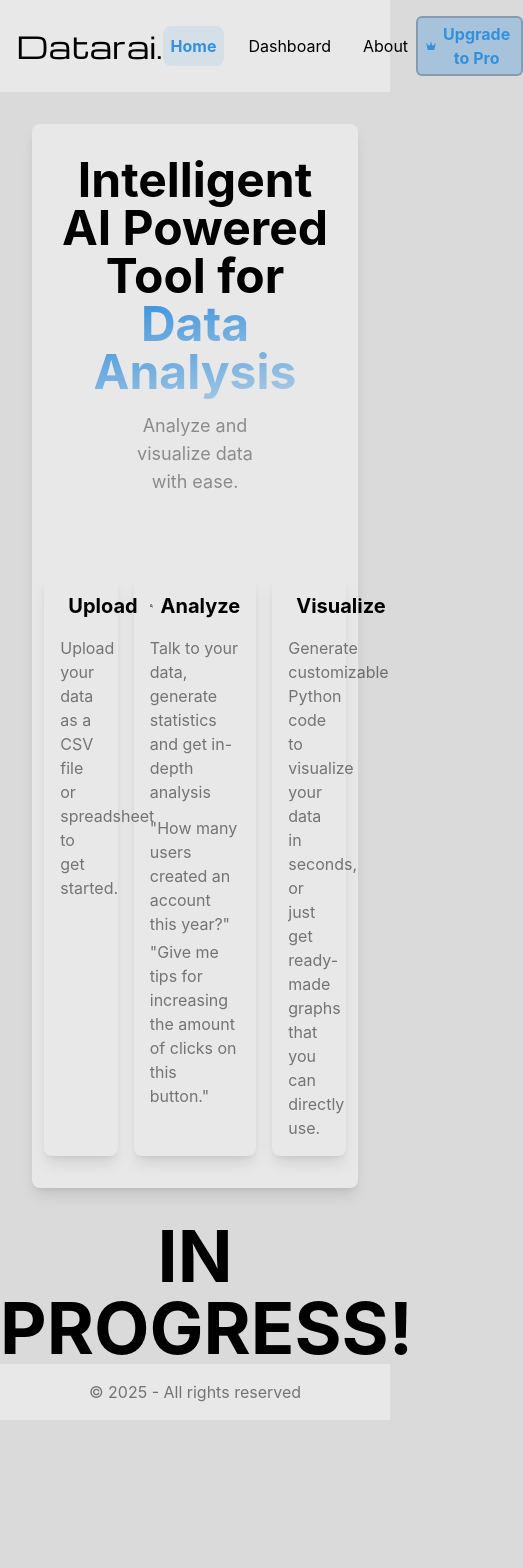
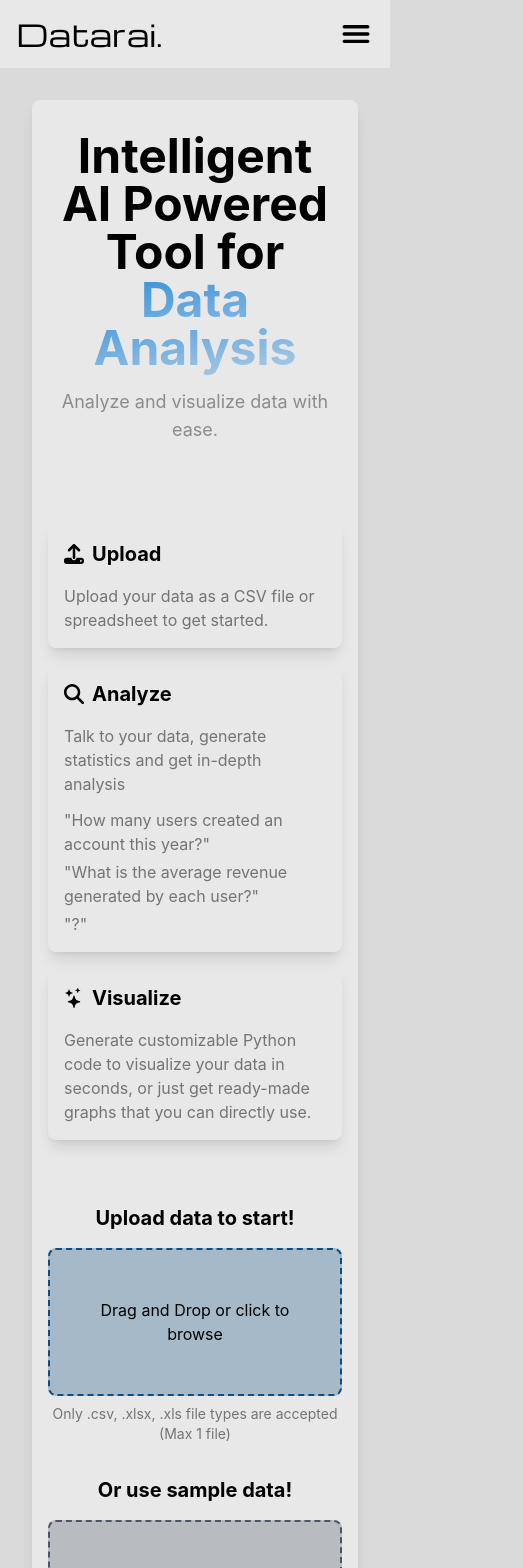
Before and after one commit to datarai-org/Datarai, a React (Vite) app: page / in a window 390 px wide. Shown: the top 1568 px of the page, 523 px wide, since content can reach past the window. Before the commit the page ends 1420 px from the top, so only its background shows below. Built offline with nearby package versions, Linux system fonts and the light colour scheme.

Commit message:
added file frontend and made site more responsive

```diff
--- a/package.json
+++ b/package.json
@@ -14,6 +14,7 @@
     "firebase": "^11.3.1",
     "react": "^19.0.0",
     "react-dom": "^19.0.0",
+    "react-dropzone": "^14.3.5",
     "react-icons": "^5.4.0",
     "tailwindcss": "^4.0.6"
   },
--- a/src/components/Footer.jsx
+++ b/src/components/Footer.jsx
@@ -4,6 +4,7 @@ const Footer = () => {
     return (
         <footer className="bg-section-base text-center p-4">
             <p className="text-black/50">© 2025 - All rights reserved</p>
+            <p className="text-black/50 text-sm">Created by <a href="https://apatel.xyz" className="text-info" target="none"><u>Aditya Patel</u></a></p>
         </footer>
     )
 }
--- a/src/components/NavBar.jsx
+++ b/src/components/NavBar.jsx
@@ -1,16 +1,29 @@
 import React from "react";
 import { FaCrown } from "react-icons/fa6";
+import { IoMenu, IoCloseOutline } from "react-icons/io5";
 
 const NavBar = ({ selected, setSelected }) => {
+  const [screenWidth, setScreenWidth] = React.useState(window.innerWidth);
+  const [showMenu, setShowMenu] = React.useState(false);
+
   const navBarClick = (e) => {
     setSelected(e.target.id);
   };
 
+  // 770 is medium screen size
+  React.useEffect(() => {
+    const handleResize = () => setScreenWidth(window.innerWidth);
+    window.addEventListener("resize", handleResize);
+    return () => window.removeEventListener("resize", handleResize);
+  }, []);
+
   return (
-    <nav className="bg-section-base p-4 flex items-center justify-evenly">
+    <nav className="static bg-section-base p-4 flex items-center justify-between md:justify-evenly">
       <a className="text-3xl michroma" href="/">
         Datarai.
       </a>
+      {screenWidth > 770 ? (
+        <>
           <div className="flex justify-center gap-4 grow">
             {selected === "home" ? (
               <button
@@ -65,9 +78,87 @@ const NavBar = ({ selected, setSelected }) => {
             )}
           </div>
 
-      <button className="flex gap-1 bg-primary/30 text-primary font-bold py-1 px-2 text-center rounded-md border-2 border-black/20">
+          <button className="flex gap-1 bg-primary/30 text-primary py-1 px-2 text-center rounded-md border-2 border-black/20">
             <FaCrown className="self-center" /> Upgrade to Pro
           </button>
+        </>
+      ) : (
+        <>
+          <button className="flex text-4xl">
+            {showMenu ? (
+              <IoCloseOutline
+                className="self-center"
+                onClick={() => setShowMenu(false)}
+              />
+            ) : (
+              <IoMenu
+                className="self-center"
+                onClick={() => setShowMenu(true)}
+              />
+            )}
+          </button>
+          {showMenu && (
+            <div className="absolute p-2 right-2 top-12 mt-2 bg-background rounded-lg shadow-lg">
+              {selected === "home" ? (
+                <button
+                  id="home"
+                  className="cursor-pointer text-primary bg-primary/10 p-2 rounded-lg"
+                  onClick={navBarClick}
+                >
+                  <b>Home</b>
+                </button>
+              ) : (
+                <button
+                  id="home"
+                  className="cursor-pointer p-2"
+                  onClick={navBarClick}
+                >
+                  Home
+                </button>
+              )}
+              {selected === "dash" ? (
+                <button
+                  id="dash"
+                  className="cursor-pointer text-primary bg-primary/10 p-2 rounded-lg"
+                  onClick={navBarClick}
+                >
+                  <b>Dashboard</b>
+                </button>
+              ) : (
+                <button
+                  id="dash"
+                  className="cursor-pointer p-2"
+                  onClick={navBarClick}
+                >
+                  Dashboard
+                </button>
+              )}
+              {selected === "about" ? (
+                <button
+                  id="about"
+                  className="cursor-pointer text-primary bg-primary/10 p-2 rounded-lg"
+                  onClick={navBarClick}
+                >
+                  <b>About</b>
+                </button>
+              ) : (
+                <button
+                  id="about"
+                  className="cursor-pointer p-2"
+                  onClick={navBarClick}
+                >
+                  About
+                </button>
+              )}
+              <div className="flex justify-center mt-2">
+                <button className="flex gap-1 bg-primary/30 text-primary py-1 px-2 text-center rounded-md border-2 border-black/20">
+                  <FaCrown className="self-center" /> Upgrade to Pro
+                </button>
+              </div>
+            </div>
+          )}
+        </>
+      )}
     </nav>
   );
 };
--- a/src/components/home/HomePage.jsx
+++ b/src/components/home/HomePage.jsx
@@ -1,7 +1,32 @@
+import React from "react";
+
 import { FaUpload, FaMagnifyingGlass } from "react-icons/fa6";
 import { BsStars } from "react-icons/bs";
 
+import { useDropzone } from "react-dropzone";
+
 const HomePage = () => {
+  const onDrop = React.useCallback((acceptedFiles) => {
+    console.log(acceptedFiles);
+  }, []);
+  const {
+    acceptedFiles,
+    fileRejections,
+    getRootProps,
+    getInputProps,
+    isDragActive,
+  } = useDropzone({
+    onDrop,
+    maxFiles: 1,
+    accept: {
+      "text/csv": [".csv"],
+      "application/vnd.openxmlformats-officedocument.spreadsheetml.sheet": [
+        ".xlsx",
+      ],
+      "application/vnd.ms-excel": [".xls"],
+    },
+  });
+
   return (
     <div className="m-8 px-4 py-8 bg-section-base rounded-lg flex flex-col justify-center content-center text-center shadow-lg">
       <h1 className="text-5xl font-bold">
@@ -10,12 +35,12 @@ const HomePage = () => {
           Data Analysis
         </span>
       </h1>
-      <p className="text-lg w-[40%] self-center py-4 text-black/40">
+      <p className="text-lg self-center py-4 text-black/40">
         Analyze and visualize data with ease.
       </p>
 
-      <div className="flex justify-center gap-4 text-left mt-16">
-        <div className="flex flex-col p-4 rounded-b-lg w-3/12 shadow-lg">
+      <div className="flex flex-col lg:flex-row justify-center gap-4 text-left mt-16">
+        <div className="flex flex-col p-4 rounded-b-lg lg:w-3/12 shadow-lg">
           <h2 className="text-xl">
             <b className="flex gap-2">
               <FaUpload className="self-center" />
@@ -26,7 +51,7 @@ const HomePage = () => {
             Upload your data as a CSV file or spreadsheet to get started.
           </p>
         </div>
-        <div className="flex flex-col p-4 rounded-b-lg w-5/12 shadow-lg">
+        <div className="flex flex-col p-4 rounded-b-lg lg:w-5/12 shadow-lg">
           <h2 className="text-xl">
             <b className="flex gap-2">
               <FaMagnifyingGlass className="self-center" />
@@ -40,10 +65,11 @@ const HomePage = () => {
             "How many users created an account this year?"
           </p>
           <p className="text-black/50 pt-1">
-            "Give me tips for increasing the amount of clicks on this button."
+            "What is the average revenue generated by each user?"
           </p>
+          <p className="text-black/50 pt-1">"?"</p>
         </div>
-        <div className="flex flex-col p-4 rounded-b-lg w-3/12 shadow-lg">
+        <div className="flex flex-col p-4 rounded-b-lg lg:w-3/12 shadow-lg">
           <h2 className="text-xl">
             <b className="flex gap-2">
               <BsStars className="self-center" />
@@ -56,6 +82,42 @@ const HomePage = () => {
           </p>
         </div>
       </div>
+
+      <div className="flex flex-col md:flex-row justify-center gap-8">
+        <div className="flex flex-col content-center justify-start mt-16 md:w-5/12">
+          <h3 className="text-xl font-bold mb-4">Upload data to start!</h3>
+          <div
+            {...getRootProps()}
+            className="bg-info/30 w-full md:w-6/7 self-center p-12 rounded-lg border-2 border-info border-dashed cursor-pointer"
+          >
+            <input {...getInputProps()} />
+            {isDragActive ? (
+              <p>Drop file here ...</p>
+            ) : (
+              <p>Drag and Drop or click to browse</p>
+            )}
+          </div>
+          <p className="text-black/50 text-center text-sm mt-2">
+            Only .csv, .xlsx, .xls file types are accepted (Max 1 file)
+          </p>
+          {acceptedFiles.length > 0 && (
+            <p className="text-black/50 text-center text-sm mt-2">
+              Uploaded - {acceptedFiles[0].name}
+            </p>
+          )}
+          {fileRejections.length > 0 && (
+            <p className="text-red-500 text-center text-sm mt-2">
+              Error: {fileRejections[0].errors[0].message}
+            </p>
+          )}
+        </div>
+        <div className="flex flex-col content-center justify-start md:mt-16 md:w-5/12">
+          <h3 className="text-xl font-bold mb-4">Or use sample data!</h3>
+          <div className="bg-gray-600/30 w-full md:w-6/7 self-center p-12 rounded-lg border-2 border-gray-600 border-dashed cursor-pointer">
+            <p>Sample data</p>
+          </div>
+        </div>
+      </div>
     </div>
   );
 };
```
Also changed, not shown: 1 other file (tests, documents, lock files or other folders). Lines whose indentation alone changed are shown as unchanged.
